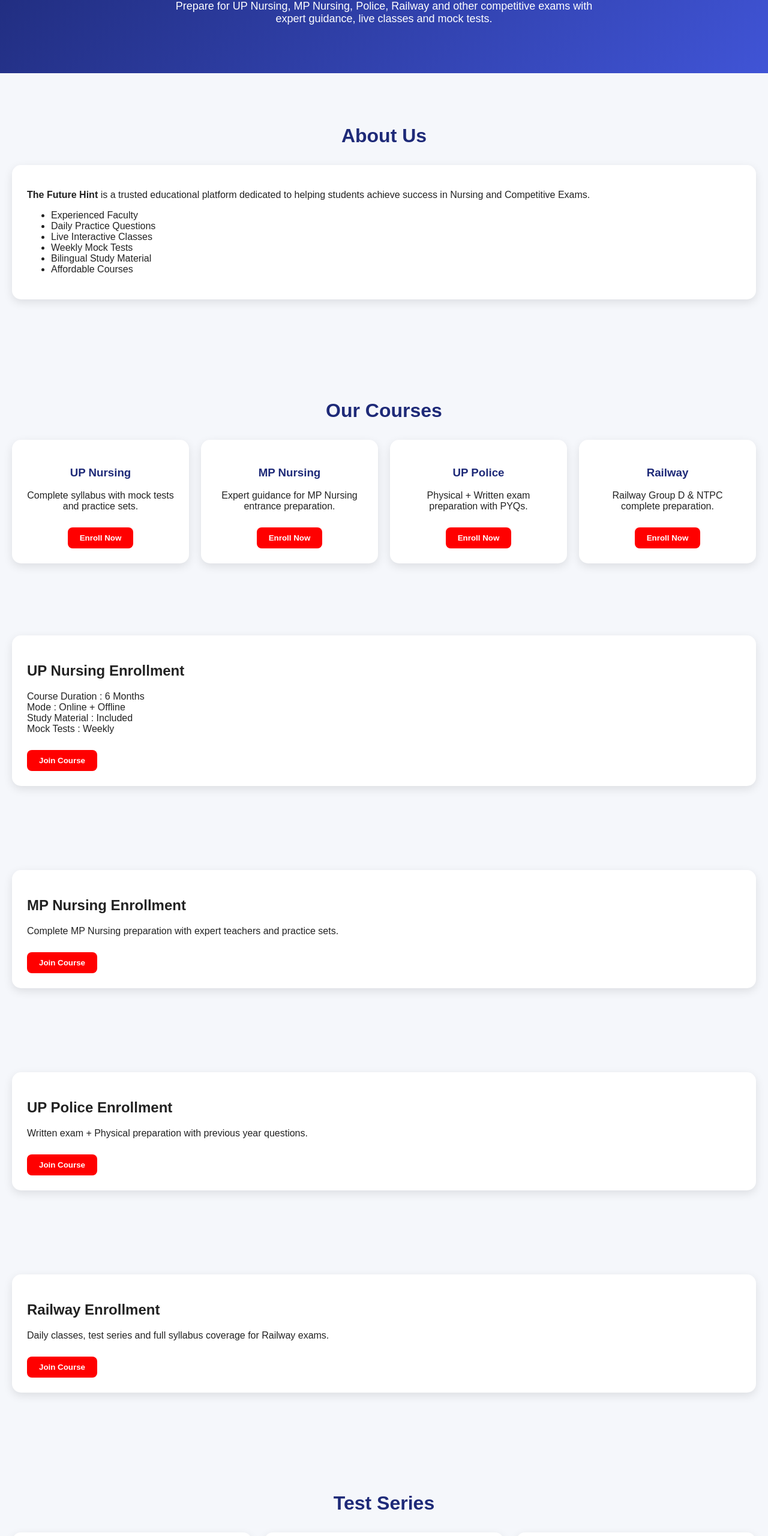
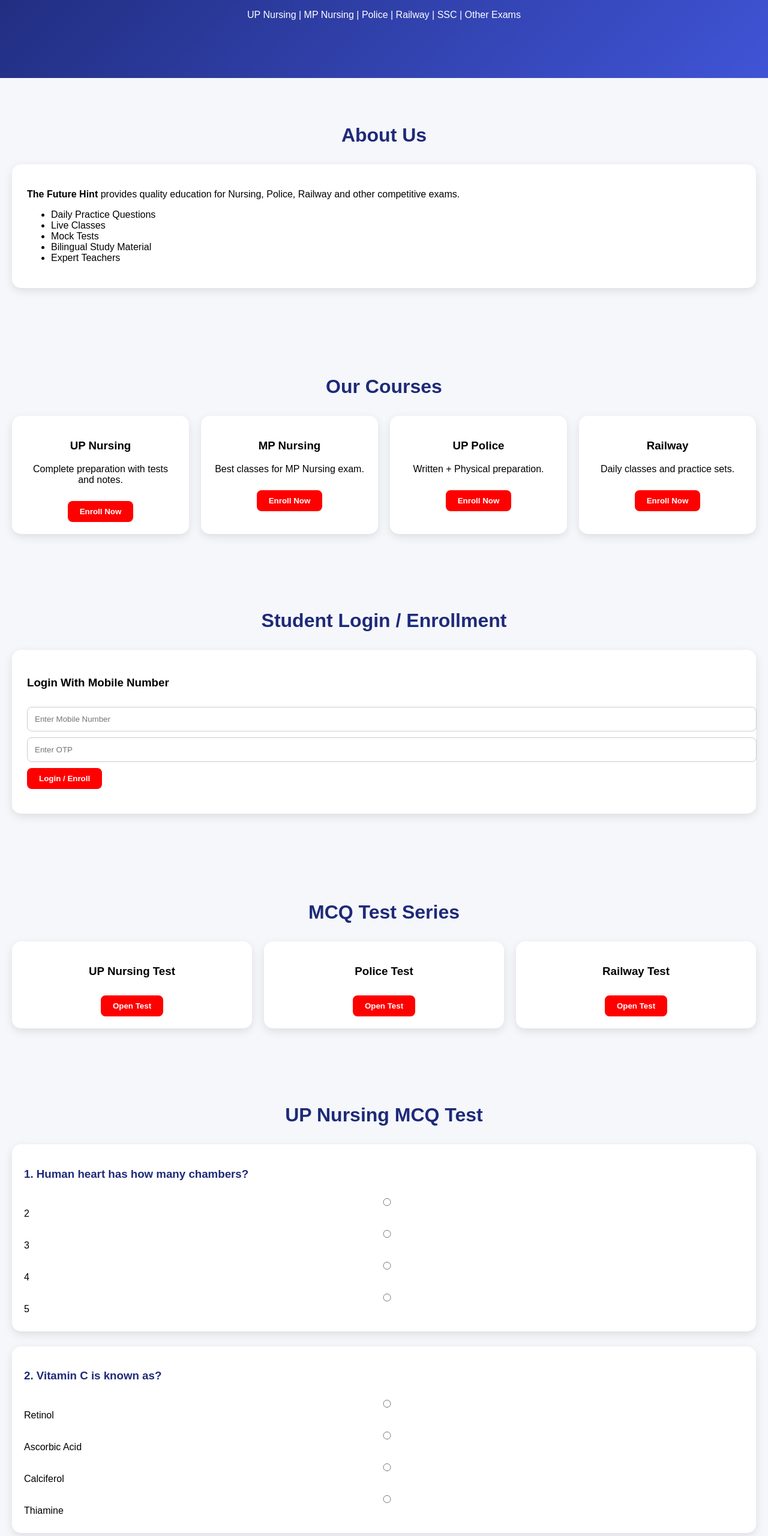
Before and after one commit to tsatyendra729-hub/thefuturehint-, a plain HTML site: page index.html in a window 1280 px wide. Shown: the part 220-2780 px from the top of the page at 60% size. Drawn offline with Linux system fonts and the light colour scheme.

Commit message:
Refactor index.html with style and content updates
Updated styles and content in index.html for better layout and readability.

```diff
--- a/index.html
+++ b/index.html
@@ -13,12 +13,9 @@ scroll-behavior:smooth;
 
 body{
 margin:0;
-font-family:Arial, sans-serif;
+font-family:Arial,sans-serif;
 background:#f5f7fb;
-color:#222;
 }
-
-/* NAVBAR */
 
 nav{
 display:flex;
@@ -45,12 +42,6 @@ color:#333;
 font-weight:bold;
 }
 
-.menu a:hover{
-color:red;
-}
-
-/* HERO */
-
 .hero{
 background:linear-gradient(135deg,#1e2a78,#4054d6);
 color:white;
@@ -59,20 +50,11 @@ padding:80px 20px;
 }
 
 .hero h1{
-font-size:36px;
-margin-bottom:10px;
+font-size:35px;
 }
 
-.hero p{
-font-size:18px;
-max-width:700px;
-margin:auto;
-}
-
-/* SECTION */
-
 section{
-padding:60px 20px;
+padding:50px 20px;
 }
 
 .title{
@@ -82,8 +64,6 @@ margin-bottom:30px;
 color:#1e2a78;
 }
 
-/* CARD */
-
 .card{
 background:white;
 padding:25px;
@@ -92,32 +72,19 @@ box-shadow:0 5px 15px rgba(0,0,0,0.1);
 margin-bottom:20px;
 }
 
-/* COURSE GRID */
-
-.course-grid{
+.course-grid,.test-grid{
 display:grid;
-grid-template-columns:repeat(auto-fit,minmax(230px,1fr));
+grid-template-columns:repeat(auto-fit,minmax(250px,1fr));
 gap:20px;
 }
 
-.course{
+.course,.test{
 background:white;
-padding:25px;
+padding:20px;
 border-radius:15px;
+box-shadow:0 5px 15px rgba(0,0,0,0.1);
 text-align:center;
-box-shadow:0 5px 15px rgba(0,0,0,0.1);
-transition:0.3s;
 }
-
-.course:hover{
-transform:translateY(-5px);
-}
-
-.course h3{
-color:#1e2a78;
-}
-
-/* BUTTON */
 
 button{
 background:red;
@@ -126,33 +93,33 @@ padding:10px 20px;
 border:none;
 border-radius:8px;
 cursor:pointer;
+margin-top:10px;
 font-weight:bold;
-margin-top:10px;
 }
 
-/* TEST BOX */
-
-.test-box{
-display:grid;
-grid-template-columns:repeat(auto-fit,minmax(250px,1fr));
-gap:20px;
+input{
+width:100%;
+padding:12px;
+margin-top:10px;
+border-radius:8px;
+border:1px solid #ccc;
 }
 
-.test{
+.quiz-box{
 background:white;
 padding:20px;
 border-radius:15px;
 box-shadow:0 5px 15px rgba(0,0,0,0.1);
+margin-bottom:25px;
 }
 
-/* CONTACT */
-
-.contact p{
-font-size:18px;
-line-height:35px;
+.quiz-box h3{
+color:#1e2a78;
 }
 
-/* FOOTER */
+.option{
+margin:8px 0;
+}
 
 footer{
 background:#111;
@@ -161,23 +128,23 @@ text-align:center;
 padding:15px;
 }
 
-/* MOBILE */
+@media(max-width:768px){
 
-@media(max-width:768px){
+nav{
+flex-direction:column;
+}
+
+.menu{
+margin-top:10px;
+}
+
+.menu a{
+display:inline-block;
+margin:5px;
+}
 
 .hero h1{
 font-size:28px;
-}
-
-.menu{
-display:flex;
-flex-wrap:wrap;
-justify-content:center;
-}
-
-.menu a{
-margin:5px;
-font-size:14px;
 }
 
 }
@@ -187,10 +154,7 @@ font-size:14px;
 
 <body>
 
-<!-- NAVBAR -->
-
 <nav>
-
 <div class="logo">The Future Hint</div>
 
 <div class="menu">
@@ -198,264 +162,221 @@ font-size:14px;
 <a href="#about">About</a>
 <a href="#courses">Courses</a>
 <a href="#test">Test</a>
+<a href="#login">Enroll</a>
 <a href="#contact">Contact</a>
 </div>
-
 </nav>
 
-<!-- HOME -->
-
 <section id="home" class="hero">
-
 <h1>Best Coaching Center for Nursing & Competitive Exams</h1>
-
-<p>
-Prepare for UP Nursing, MP Nursing, Police, Railway and other competitive exams with expert guidance, live classes and mock tests.
-</p>
-
+<p>UP Nursing | MP Nursing | Police | Railway | SSC | Other Exams</p>
 </section>
 
-<!-- ABOUT -->
-
 <section id="about">
-
 <h2 class="title">About Us</h2>
-
 <div class="card">
-
-<p>
-<b>The Future Hint</b> is a trusted educational platform dedicated to helping students achieve success in Nursing and Competitive Exams.
-</p>
-
+<p><b>The Future Hint</b> provides quality education for Nursing, Police, Railway and other competitive exams.</p>
 <ul>
-<li>Experienced Faculty</li>
 <li>Daily Practice Questions</li>
-<li>Live Interactive Classes</li>
-<li>Weekly Mock Tests</li>
+<li>Live Classes</li>
+<li>Mock Tests</li>
 <li>Bilingual Study Material</li>
-<li>Affordable Courses</li>
+<li>Expert Teachers</li>
 </ul>
-
 </div>
-
 </section>
 
-<!-- COURSES -->
-
 <section id="courses">
-
 <h2 class="title">Our Courses</h2>
-
 <div class="course-grid">
 
 <div class="course">
 <h3>UP Nursing</h3>
-<p>Complete syllabus with mock tests and practice sets.</p>
-<a href="#upnursing"><button>Enroll Now</button></a>
+<p>Complete preparation with tests and notes.</p>
+<a href="#login"><button>Enroll Now</button></a>
 </div>
 
 <div class="course">
 <h3>MP Nursing</h3>
-<p>Expert guidance for MP Nursing entrance preparation.</p>
-<a href="#mpnursing"><button>Enroll Now</button></a>
+<p>Best classes for MP Nursing exam.</p>
+<a href="#login"><button>Enroll Now</button></a>
 </div>
 
 <div class="course">
 <h3>UP Police</h3>
-<p>Physical + Written exam preparation with PYQs.</p>
-<a href="#uppolice"><button>Enroll Now</button></a>
+<p>Written + Physical preparation.</p>
+<a href="#login"><button>Enroll Now</button></a>
 </div>
 
 <div class="course">
 <h3>Railway</h3>
-<p>Railway Group D & NTPC complete preparation.</p>
-<a href="#railway"><button>Enroll Now</button></a>
+<p>Daily classes and practice sets.</p>
+<a href="#login"><button>Enroll Now</button></a>
 </div>
 
 </div>
-
 </section>
 
-<!-- ENROLL SECTIONS -->
-
-<section id="upnursing">
+<section id="login">
+<h2 class="title">Student Login / Enrollment</h2>
 
 <div class="card">
+<h3>Login With Mobile Number</h3>
 
-<h2>UP Nursing Enrollment</h2>
+<input type="text" placeholder="Enter Mobile Number">
+<input type="text" placeholder="Enter OTP">
 
-<p>
-Course Duration : 6 Months <br>
-Mode : Online + Offline <br>
-Study Material : Included <br>
-Mock Tests : Weekly
-</p>
+<button onclick="showMessage()">Login / Enroll</button>
 
-<button>Join Course</button>
-
+<p id="success"></p>
 </div>
-
 </section>
 
-<section id="mpnursing">
+<section id="test">
+<h2 class="title">MCQ Test Series</h2>
 
-<div class="card">
-
-<h2>MP Nursing Enrollment</h2>
-
-<p>
-Complete MP Nursing preparation with expert teachers and practice sets.
-</p>
-
-<button>Join Course</button>
-
-</div>
-
-</section>
-
-<section id="uppolice">
-
-<div class="card">
-
-<h2>UP Police Enrollment</h2>
-
-<p>
-Written exam + Physical preparation with previous year questions.
-</p>
-
-<button>Join Course</button>
-
-</div>
-
-</section>
-
-<section id="railway">
-
-<div class="card">
-
-<h2>Railway Enrollment</h2>
-
-<p>
-Daily classes, test series and full syllabus coverage for Railway exams.
-</p>
-
-<button>Join Course</button>
-
-</div>
-
-</section>
-
-<!-- TEST -->
-
-<section id="test">
-
-<h2 class="title">Test Series</h2>
-
-<div class="test-box">
-
+<div class="test-grid">
 <div class="test">
-<h3>Daily Practice Test</h3>
-<p>Practice daily MCQs with instant score.</p>
-<a href="#dailytest"><button>Open Test</button></a>
+<h3>UP Nursing Test</h3>
+<a href="#test1"><button>Open Test</button></a>
 </div>
 
 <div class="test">
-<h3>Weekly Mock Test</h3>
-<p>Full syllabus mock tests every week.</p>
-<a href="#mocktest"><button>Open Test</button></a>
+<h3>Police Test</h3>
+<a href="#test2"><button>Open Test</button></a>
 </div>
 
 <div class="test">
-<h3>Previous Year Questions</h3>
-<p>Important PYQs with detailed solutions.</p>
-<a href="#pyq"><button>Open Test</button></a>
+<h3>Railway Test</h3>
+<a href="#test3"><button>Open Test</button></a>
+</div>
+</div>
+</section>
+
+<section id="test1">
+<h2 class="title">UP Nursing MCQ Test</h2>
+
+<div class="quiz-box">
+<h3>1. Human heart has how many chambers?</h3>
+<div class="option"><input type="radio" name="q1"> 2</div>
+<div class="option"><input type="radio" name="q1"> 3</div>
+<div class="option"><input type="radio" name="q1"> 4</div>
+<div class="option"><input type="radio" name="q1"> 5</div>
 </div>
 
+<div class="quiz-box">
+<h3>2. Vitamin C is known as?</h3>
+<div class="option"><input type="radio" name="q2"> Retinol</div>
+<div class="option"><input type="radio" name="q2"> Ascorbic Acid</div>
+<div class="option"><input type="radio" name="q2"> Calciferol</div>
+<div class="option"><input type="radio" name="q2"> Thiamine</div>
 </div>
 
+<div class="quiz-box">
+<h3>3. Blood group universal donor?</h3>
+<div class="option"><input type="radio" name="q3"> A</div>
+<div class="option"><input type="radio" name="q3"> B</div>
+<div class="option"><input type="radio" name="q3"> O Negative</div>
+<div class="option"><input type="radio" name="q3"> AB</div>
+</div>
+
+<div class="quiz-box">
+<h3>4. Largest organ of body?</h3>
+<div class="option"><input type="radio" name="q4"> Liver</div>
+<div class="option"><input type="radio" name="q4"> Skin</div>
+<div class="option"><input type="radio" name="q4"> Kidney</div>
+<div class="option"><input type="radio" name="q4"> Brain</div>
+</div>
+
+<div class="quiz-box">
+<h3>5. Normal body temperature?</h3>
+<div class="option"><input type="radio" name="q5"> 98.6°F</div>
+<div class="option"><input type="radio" name="q5"> 99°F</div>
+<div class="option"><input type="radio" name="q5"> 96°F</div>
+<div class="option"><input type="radio" name="q5"> 100°F</div>
+</div>
+
+<div class="quiz-box">
+<h3>6. Which blood cells fight infection?</h3>
+<div class="option"><input type="radio" name="q6"> RBC</div>
+<div class="option"><input type="radio" name="q6"> WBC</div>
+<div class="option"><input type="radio" name="q6"> Platelets</div>
+<div class="option"><input type="radio" name="q6"> Plasma</div>
+</div>
+
+<div class="quiz-box">
+<h3>7. Insulin controls?</h3>
+<div class="option"><input type="radio" name="q7"> Fever</div>
+<div class="option"><input type="radio" name="q7"> Sugar</div>
+<div class="option"><input type="radio" name="q7"> BP</div>
+<div class="option"><input type="radio" name="q7"> Weight</div>
+</div>
+
+<div class="quiz-box">
+<h3>8. Human body has how many lungs?</h3>
+<div class="option"><input type="radio" name="q8"> 1</div>
+<div class="option"><input type="radio" name="q8"> 2</div>
+<div class="option"><input type="radio" name="q8"> 3</div>
+<div class="option"><input type="radio" name="q8"> 4</div>
+</div>
+
+<div class="quiz-box">
+<h3>9. Which vitamin helps blood clotting?</h3>
+<div class="option"><input type="radio" name="q9"> A</div>
+<div class="option"><input type="radio" name="q9"> B</div>
+<div class="option"><input type="radio" name="q9"> K</div>
+<div class="option"><input type="radio" name="q9"> D</div>
+</div>
+
+<div class="quiz-box">
+<h3>10. Stethoscope is used for?</h3>
+<div class="option"><input type="radio" name="q10"> Injection</div>
+<div class="option"><input type="radio" name="q10"> Hearing heartbeat</div>
+<div class="option"><input type="radio" name="q10"> Surgery</div>
+<div class="option"><input type="radio" name="q10"> Dressing</div>
+</div>
+
+<button>Submit Test</button>
 </section>
 
-<!-- TEST DETAILS -->
-
-<section id="dailytest">
-
+<section id="test2">
+<h2 class="title">Police MCQ Test</h2>
 <div class="card">
-
-<h2>Daily Practice Test</h2>
-
-<p>
-✔ 20 Questions Daily <br>
-✔ Instant Result <br>
-✔ Hindi + English
-</p>
-
-<button>Start Now</button>
-
+<p>10 MCQ Questions Added Successfully.</p>
+<p>Reasoning, GK, Math and Hindi questions available.</p>
+<button>Start Police Test</button>
 </div>
-
 </section>
 
-<section id="mocktest">
-
+<section id="test3">
+<h2 class="title">Railway MCQ Test</h2>
 <div class="card">
-
-<h2>Weekly Mock Test</h2>
-
-<p>
-✔ Full Length Mock Test <br>
-✔ Ranking System <br>
-✔ Performance Analysis
-</p>
-
-<button>Start Mock Test</button>
-
+<p>10 MCQ Questions Added Successfully.</p>
+<p>Railway NTPC and Group D practice questions included.</p>
+<button>Start Railway Test</button>
 </div>
-
 </section>
 
-<section id="pyq">
-
+<section id="contact">
+<h2 class="title">Contact Us</h2>
 <div class="card">
-
-<h2>Previous Year Questions</h2>
-
-<p>
-✔ Important Previous Year Questions <br>
-✔ Detailed Solutions <br>
-✔ Exam Pattern Based
-</p>
-
-<button>Solve PYQs</button>
-
+<p>📞 7389303815</p>
+<p>💬 7723812221</p>
+<p>📍 Raipur C.G near kursi factory</p>
 </div>
-
 </section>
 
-<!-- CONTACT -->
+<footer>
+© 2026 The Future Hint | All Rights Reserved
+</footer>
 
-<section id="contact">
-
-<h2 class="title">Contact Us</h2>
-
-<div class="card contact">
-
-<p>📞 Call : 7389303815</p>
-
-<p>💬 WhatsApp : 7723812221</p>
-
-<p>📍 Address : Raipur C.G near kursi factory</p>
-
-</div>
-
-</section>
-
-<!-- FOOTER -->
-
-<footer>
-
-© 2026 The Future Hint | All Rights Reserved
-
-</footer>
+<script>
+function showMessage(){
+document.getElementById('success').innerHTML = 'Login Successful ✔';
+document.getElementById('success').style.color = 'green';
+document.getElementById('success').style.fontWeight = 'bold';
+}
+</script>
 
 </body>
 </html>
```
